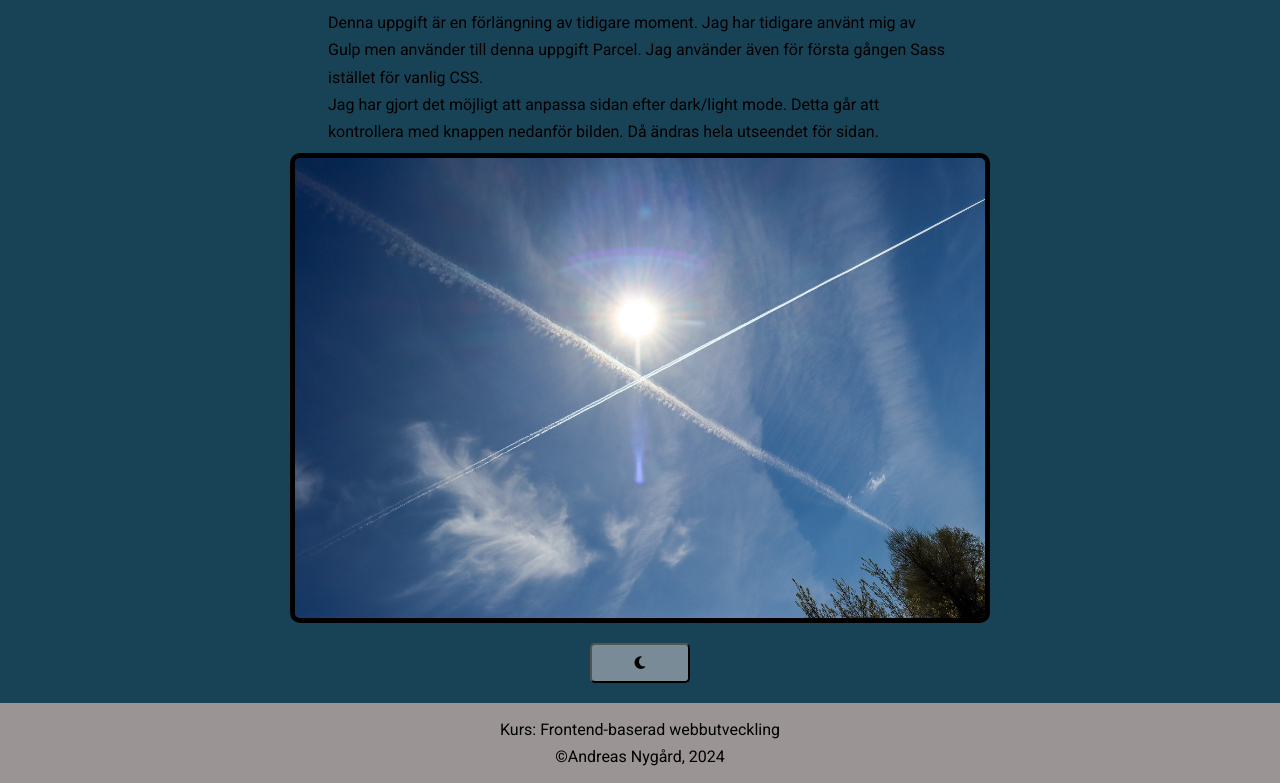
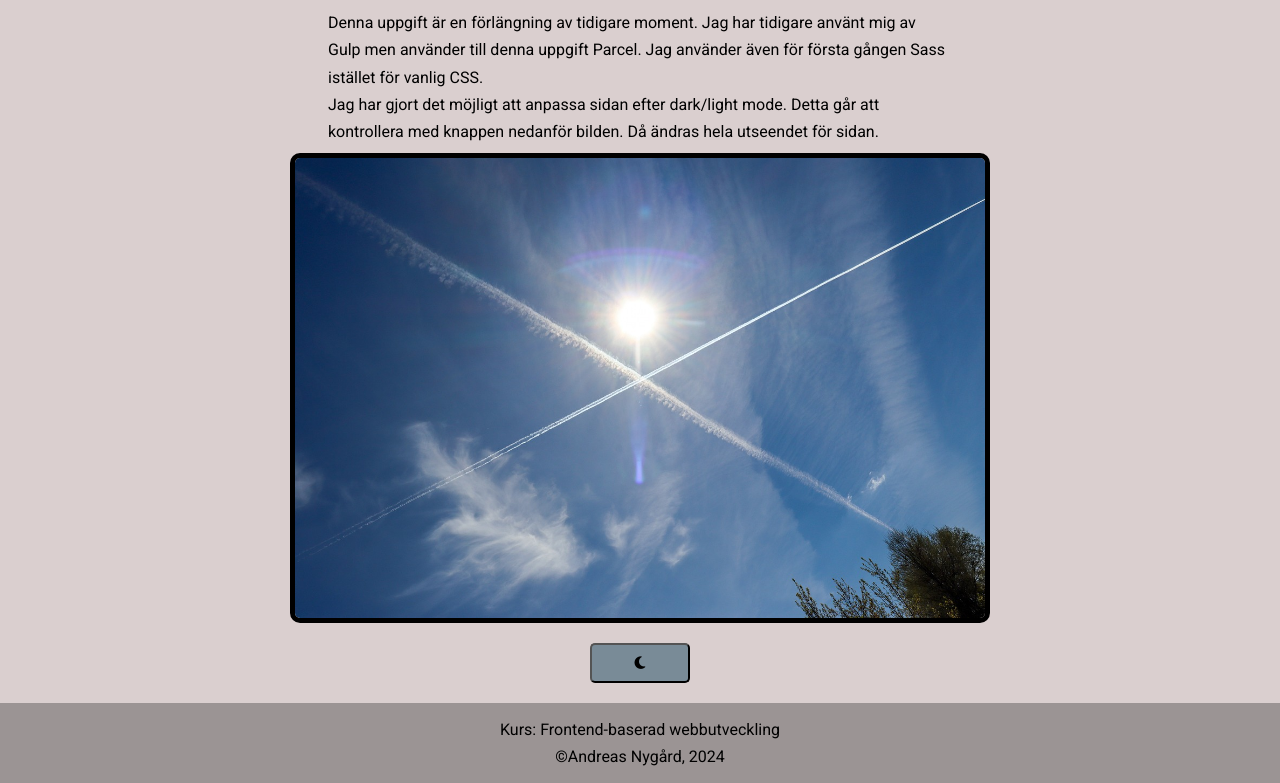
Before and after one commit to Nygaaard/Uppgift-sass, a website built with Parcel: page src/index.html in a window 1280 px wide. Shown: the part 216-999 px from the top of the page. Built offline with nearby package versions, Linux system fonts and the dark colour scheme.

Commit message:
Changed background-color

```diff
--- a/src/css/layout/colorModes.scss
+++ b/src/css/layout/colorModes.scss
@@ -6,7 +6,7 @@
       background-color: variables.$main-black;
     }
     body {
-      background-color: variables.$main-blue;
+      background-color: variables.$main-white;
     }
     .sec h1,
     p {
```
Also changed, not shown: 2 other files.
